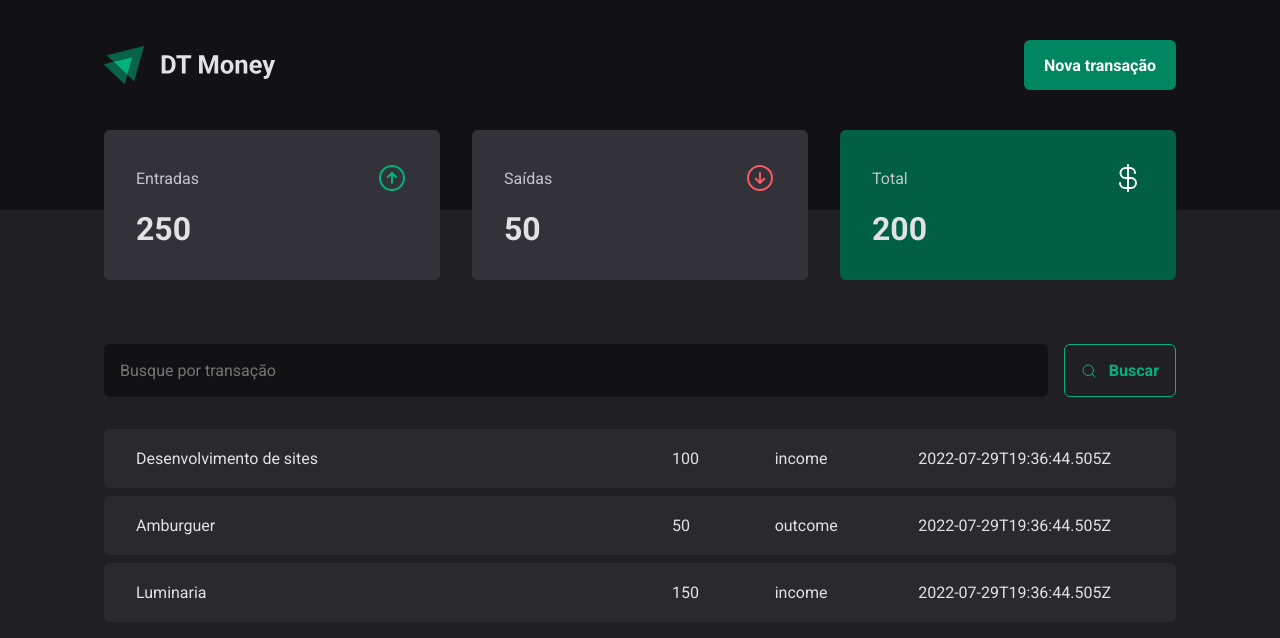
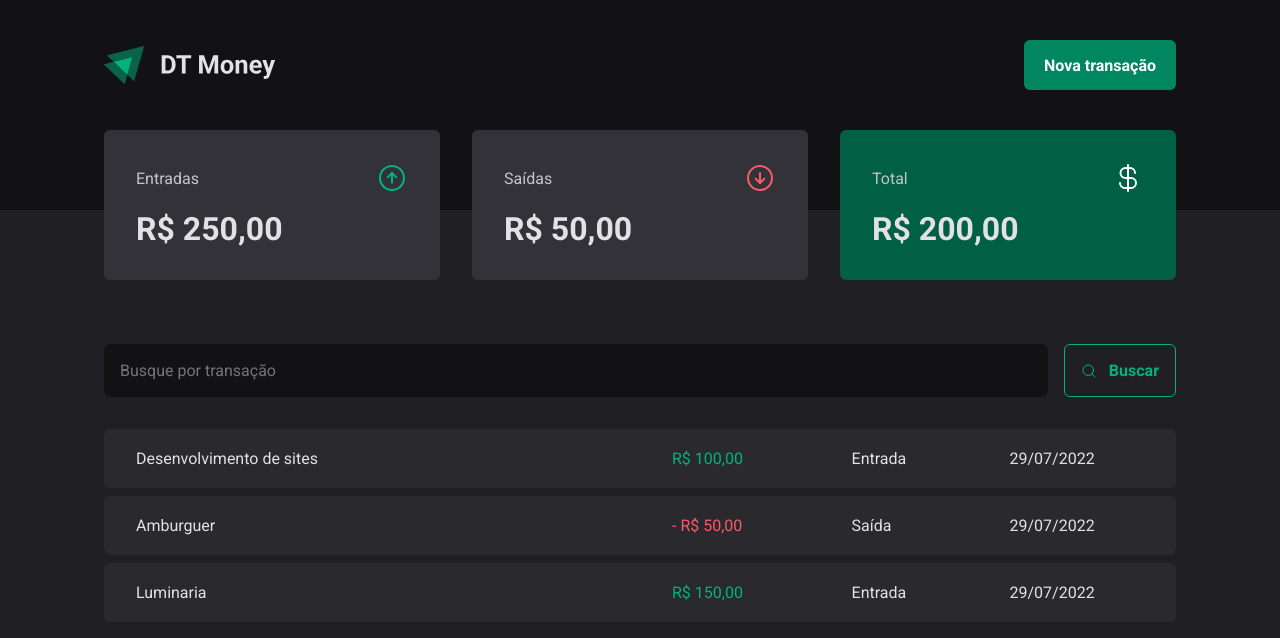
Before and after one commit to RafaelRossales/dt-money-react-vite, a React (Vite) app: page / in a window 1280 px wide. Shown: the top 638 px of the page. Built offline with nearby package versions, Linux system fonts and the light colour scheme; data requests are answered from the project's data file.

Commit message:
Data formmat

```diff
--- a/server.json
+++ b/server.json
@@ -8,7 +8,7 @@
             "description":"Desenvolvimento de sites",
             "price":100,
             "type":"income",
-            "category":"venda",
+            "category":"Entrada",
             "createdAt":"2022-07-29T19:36:44.505Z"
         },
         {
@@ -16,7 +16,7 @@
             "description":"Amburguer",
             "price":50,
             "type":"outcome",
-            "category":"venda",
+            "category":"Saída",
             "createdAt":"2022-07-29T19:36:44.505Z"
         },
         {
@@ -24,7 +24,7 @@
             "description":"Luminaria",
             "price":150,
             "type":"income",
-            "category":"Conta",
+            "category":"Entrada",
             "createdAt":"2022-07-29T19:36:44.505Z"
         }
     ]
--- a/src/components/Summary/index.tsx
+++ b/src/components/Summary/index.tsx
@@ -2,6 +2,7 @@
 import { SummaryCard, SummaryContainer } from "./styled";
 import { useContext } from "react";
 import TransactionContext from "../../contexts/TransactionContext";
+import { priceFormatter } from "../../utils/formatter";
 
 
 export default function Summary() {
@@ -33,7 +34,7 @@
             <span>Entradas</span>
         <ArrowCircleUp size={32} color="#00b37e"/>
         </header>
-        <strong>{summary.income}</strong>
+        <strong>{priceFormatter.format(summary.income)}</strong>
     </SummaryCard>
 
     <SummaryCard>
@@ -41,7 +42,7 @@
             <span>Saídas</span>
         <ArrowCircleDown size={32} color="#f75a68"/>
         </header>
-        <strong>{summary.outcome}</strong>
+        <strong>{priceFormatter.format(summary.outcome)}</strong>
     </SummaryCard>
 
     <SummaryCard variant="green">
@@ -49,7 +50,7 @@
             <span>Total</span>
         <CurrencyDollar size={32} color="#ffff"/>
         </header>
-        <strong>{summary.total}</strong>
+        <strong>{priceFormatter.format(summary.total)}</strong>
     </SummaryCard>
    </SummaryContainer>
   )
--- a/src/pages/Transactions/index.tsx
+++ b/src/pages/Transactions/index.tsx
@@ -2,13 +2,13 @@
 import { Header } from "../../components/Header";
 import Summary from "../../components/Summary";
 import { SearchForm } from "./components/SearchForm";
-import { TransactionTable, TransactionsContainer } from "./styles";
+import { PriceHighlight, TransactionTable, TransactionsContainer } from "./styles";
 import TransactionContext from "../../contexts/TransactionContext";
+import { dateFormatter, priceFormatter } from "../../utils/formatter";
 
 
 export function Transaction(){
-    const { transactions } = useContext(TransactionContext)
-
+    const { transactions } = useContext(TransactionContext);
     return(
         <div>
             <Header/>
@@ -21,9 +21,14 @@
                         return(
                             <tr key={transaction.id}>
                                 <td width="50%">{transaction.description}</td>
-                                <td>{transaction.price}</td>
-                                <td>{transaction.type}</td>
-                                <td>{transaction.createdAt}</td>
+                                <td>
+                                    <PriceHighlight variant={transaction.type}>
+                                        {transaction.type === 'outcome' && '- '}
+                                            {priceFormatter.format(transaction.price)}
+                                    </PriceHighlight>
+                                </td>
+                                <td>{transaction.category}</td>
+                                <td>{dateFormatter.format(new Date(transaction.createdAt))}</td>
                             </tr>
                         )
                     })}
--- /dev/null
+++ b/src/utils/formatter.ts
@@ -0,0 +1,7 @@
+export const dateFormatter = new Intl.DateTimeFormat('pt-BR');
+export const priceFormatter = new Intl.NumberFormat('pt-BR',{
+    style: 'currency',
+    currency: 'BRL',
+    minimumFractionDigits: 2,
+    maximumFractionDigits: 2,
+})
```
